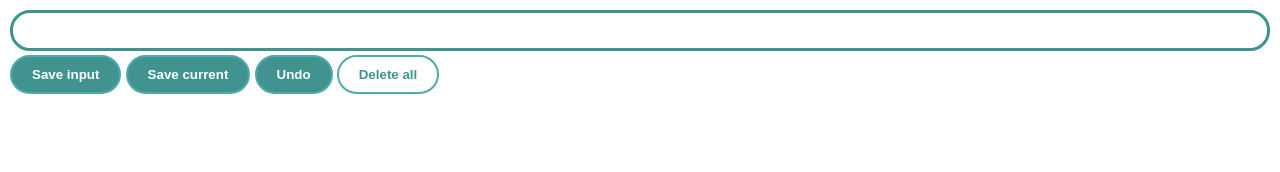
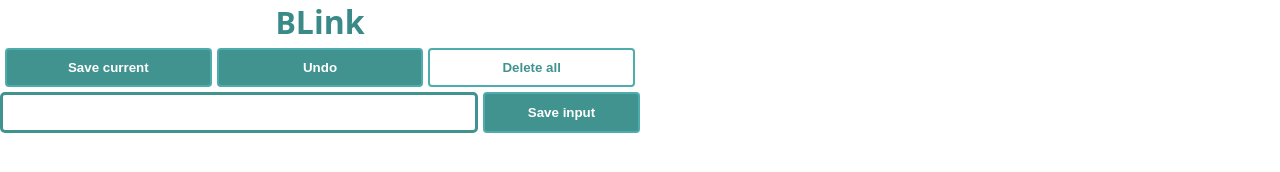
Before and after one commit to Kamizzard/BLink, a browser extension: page index.html in a window 1280 px wide. Drawn offline with Linux system fonts and the light colour scheme.

Commit message:
Updated Layout and added header

```diff
--- a/index.css
+++ b/index.css
@@ -1,18 +1,49 @@
-
 body {
     margin: 0;
-    padding: 10px;
+    padding: 0px;
     font-family: system-ui, -apple-system, "Segoe UI", Roboto, Helvetica, Arial, sans-serif;
-    min-width: 400px;
+    width: 40em;
+}
+
+h1 {
+    text-align: center;
+    padding:0;
+    margin:0;
+    color:#3a8a87;
+}
+h1::first-letter {
+    font-size: 0.95em;
+}
+
+#inputDiv {
+    display: flex;
+    justify-content: space-evenly;
+    gap: 5px;
+}
+#inputDiv > *{
+    flex-basis: 0;
+    flex-grow: 1;
+}
+#inputDiv input {
+    flex-grow: 4;
 }
 
 input {
-    width: 100%;
     padding: 10px;
     box-sizing: border-box;
     border: 3px solid #419390;
-    border-radius: 20px;
-    margin-bottom: 4px;
+    border-radius: 5px;
+}
+
+#buttonDiv {
+    display: flex;
+    justify-content: space-evenly;
+    margin: 5px;
+    gap: 5px;
+}
+#buttonDiv button {
+    flex-basis: 0;
+    flex-grow:1;
 }
 
 button {
@@ -20,7 +51,7 @@ button {
     color: white;
     padding: 10px 20px;
     border: 2px solid #4eacac;
-    border-radius: 20px;
+    border-radius: 4px;
     font-weight: bold;
 }
 
@@ -33,12 +64,13 @@ button:hover {
     color: #419390;
 }
 #delete-btn:hover {
-    background: rgb(204, 57, 57);
-    color: #070707;
+    color: rgb(223, 223, 223);
+    background: rgb(176, 24, 24);
+    border: 2px solid #282525;
 }
 
 ul {
-    margin-top: 20px;
+    margin: 5px 5px 5px;
     list-style: none;
     padding-left: 0;
 }
--- a/index.html
+++ b/index.html
@@ -3,11 +3,16 @@
         <link rel="stylesheet" href="index.css">
     </head>
     <body>
-        <input type="text" id="input-el">
-        <button id="input-btn">Save input</button>
-        <button id="tab-btn">Save current</button>
-        <button id="undo-btn">Undo</button>
-        <button id="delete-btn">Delete all</button>
+        <h1>BLink</h1>
+        <div id="buttonDiv">
+            <button id="tab-btn">Save current</button>
+            <button id="undo-btn">Undo</button>
+            <button id="delete-btn">Delete all</button>
+        </div>
+        <div id="inputDiv">
+            <input type="text" id="input-el">
+            <button id="input-btn">Save input</button>
+        </div>
         <ul id="ul-el">
         </ul>
         <script src="index.js"></script>
```
